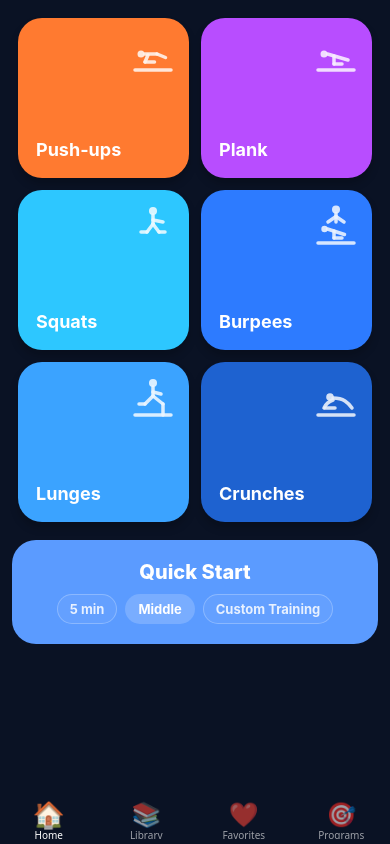
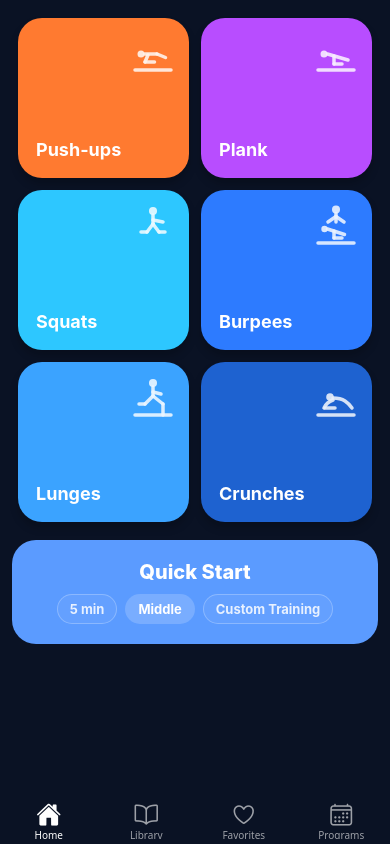
Before and after one commit to Chepman32/FitnessTrainerPro, a React Native app: screen / in a window 390 px wide. Built offline with nearby package versions, Linux system fonts and the light colour scheme; what react-native-worklets would draw is missing.

Commit message:
Tabbar icons

```diff
--- a/App.tsx
+++ b/App.tsx
@@ -23,8 +23,8 @@ import { NavigationContainer } from '@react-navigation/native';
 import { createNativeStackNavigator } from '@react-navigation/native-stack';
 import { createBottomTabNavigator } from '@react-navigation/bottom-tabs';
 import { StyleSheet } from 'react-native';
-// Temporarily removing Ionicons import due to icon display issues
-// import Ionicons from 'react-native-vector-icons/Ionicons';
+// Use Ionicons for vector icons in the tab bar
+import Ionicons from 'react-native-vector-icons/Ionicons';
 
 type RootStackParamList = {
   home: undefined;
@@ -40,29 +40,6 @@ type RootStackParamList = {
 
 const Stack = createNativeStackNavigator<RootStackParamList>();
 const Tab = createBottomTabNavigator();
-
-// Temporary emoji icon component until vector icons are properly configured
-function TabIcon({ name, focused }: { name: string; focused: boolean }) {
-  const getIcon = () => {
-    switch (name) {
-      case 'home': return '🏠';
-      case 'library': return '📚';
-      case 'favorites': return '❤️';
-      case 'programs': return '🎯';
-      case 'history': return '🕐';
-      default: return '📱';
-    }
-  };
-
-  return (
-    <Text style={[
-      styles.tabIcon,
-      focused ? styles.tabIconFocused : styles.tabIconUnfocused
-    ]}>
-      {getIcon()}
-    </Text>
-  );
-}
 
 function PlaceholderScreen({ title }: { title: string }) {
   return (
@@ -97,8 +74,8 @@ function HomeTabs() {
         name="HomeTab"
         options={{
           title: 'Home',
-          tabBarIcon: ({ focused }) => (
-            <TabIcon name="home" focused={focused} />
+          tabBarIcon: ({ focused, color, size }) => (
+            <Ionicons name={focused ? 'home' : 'home-outline'} size={size ?? 24} color={color as string} />
           ),
         }}
       >
@@ -115,8 +92,8 @@ function HomeTabs() {
       <Tab.Screen
         name="Library"
         options={{
-          tabBarIcon: ({ focused }) => (
-            <TabIcon name="library" focused={focused} />
+          tabBarIcon: ({ focused, color, size }) => (
+            <Ionicons name={focused ? 'book' : 'book-outline'} size={size ?? 24} color={color as string} />
           ),
         }}
       >
@@ -125,8 +102,8 @@ function HomeTabs() {
       <Tab.Screen
         name="Favorites"
         options={{
-          tabBarIcon: ({ focused }) => (
-            <TabIcon name="favorites" focused={focused} />
+          tabBarIcon: ({ focused, color, size }) => (
+            <Ionicons name={focused ? 'heart' : 'heart-outline'} size={size ?? 24} color={color as string} />
           ),
         }}
       >
@@ -141,8 +118,8 @@ function HomeTabs() {
       <Tab.Screen
         name="Programs"
         options={{
-          tabBarIcon: ({ focused }) => (
-            <TabIcon name="programs" focused={focused} />
+          tabBarIcon: ({ focused, color, size }) => (
+            <Ionicons name={focused ? 'calendar' : 'calendar-outline'} size={size ?? 24} color={color as string} />
           ),
         }}
       >
@@ -248,7 +225,7 @@ function AppStack() {
               navigation.replace('complexTraining', {
                 program: route.params.completionData.program,
                 soundsEnabled: true,
-                vibrationsEnabled: true
+                vibrationsEnabled: true,
               });
             }}
           />
@@ -259,27 +236,26 @@ function AppStack() {
 }
 
 function App() {
-  const isDarkMode = useColorScheme() === 'dark';
-
+  const colorScheme = useColorScheme();
   return (
+    <GestureHandlerRootView style={styles.flex1}>
       <SafeAreaProvider>
-      <GestureHandlerRootView style={styles.flex1}>
-        <StatusBar barStyle={isDarkMode ? 'light-content' : 'dark-content'} />
         <PreferencesProvider>
-          <SessionProvider>
           <LibraryProvider>
             <UserProgressProvider>
               <FavoritesProvider>
+                <SessionProvider>
                   <NavigationContainer>
+                    <StatusBar barStyle={colorScheme === 'dark' ? 'light-content' : 'dark-content'} />
                     <AppStack />
                   </NavigationContainer>
+                </SessionProvider>
               </FavoritesProvider>
             </UserProgressProvider>
           </LibraryProvider>
-          </SessionProvider>
         </PreferencesProvider>
+      </SafeAreaProvider>
     </GestureHandlerRootView>
-    </SafeAreaProvider>
   );
 }
 
```
Lines whose indentation alone changed are shown as unchanged.
